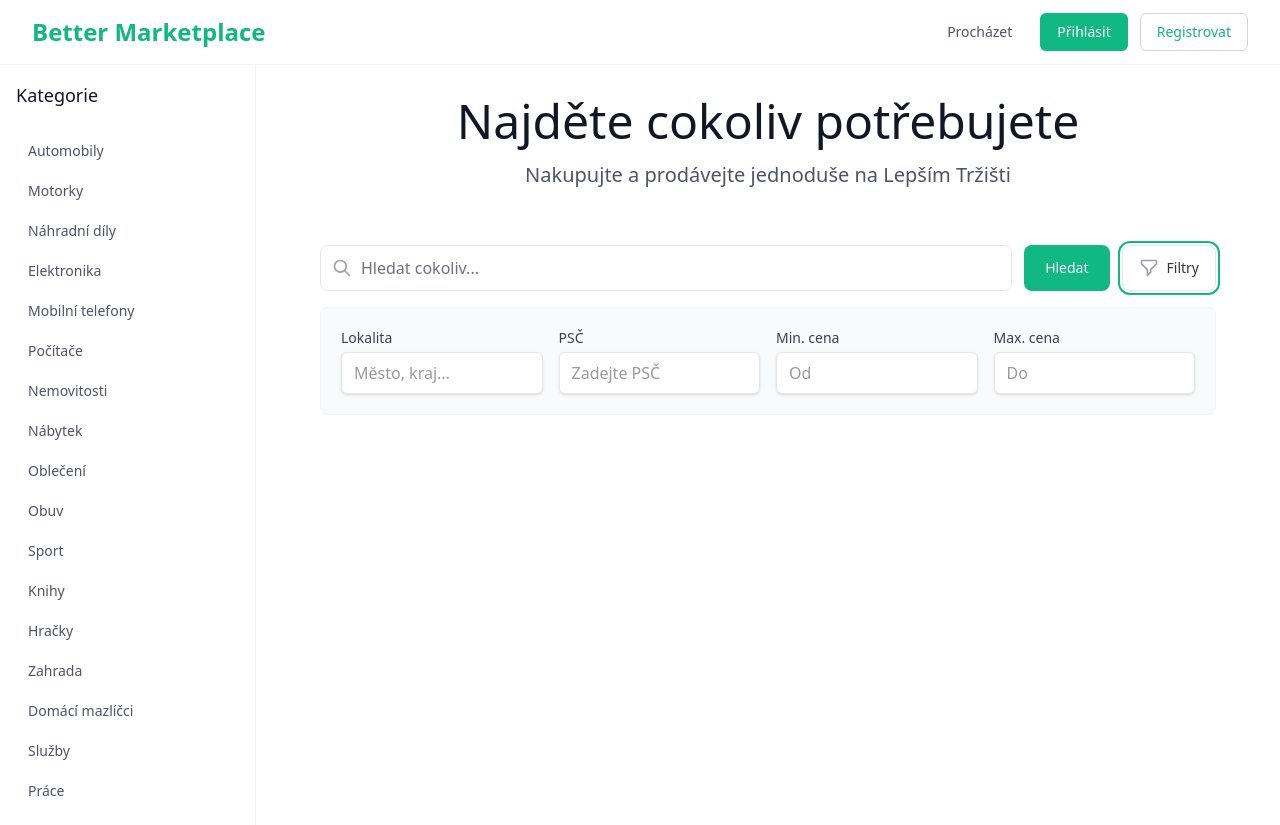
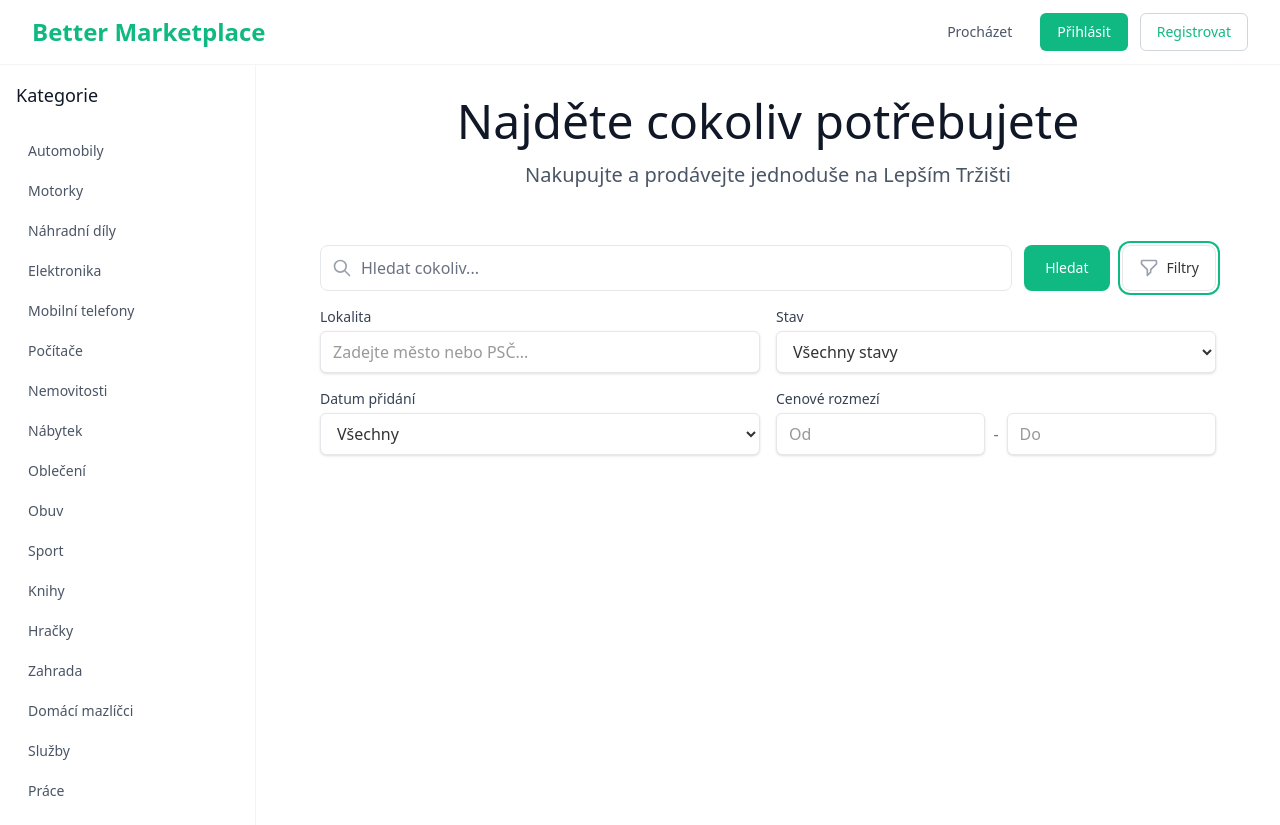
Before and after one commit to xfabo1/better-marketplace, a Next.js app: page / in a window 1280 px wide. Both pictures are taken after a click on the button "Filtry". Built offline with nearby package versions, Linux system fonts and the light colour scheme.

Commit message:
Improve the searching abilities

```diff
--- a/src/app/listings/page.tsx
+++ b/src/app/listings/page.tsx
@@ -1,8 +1,9 @@
 "use client";
 
-import { useState } from "react";
+import { useState, useEffect } from "react";
 import Image from "next/image";
 import Link from "next/link";
+import { useSearchParams } from "next/navigation";
 import Header from "@/components/Header";
 import Sidebar from "@/components/Sidebar";
 
@@ -267,6 +268,9 @@ const dateFilterOptions = [
 const ITEMS_PER_PAGE = 9;
 
 export default function ListingsPage() {
+  const searchParams = useSearchParams();
+
+  // Initialize state from URL parameters
   const [locationQuery, setLocationQuery] = useState("");
   const [selectedCondition, setSelectedCondition] = useState("all");
   const [sortBy, setSortBy] = useState("newest");
@@ -276,6 +280,25 @@ export default function ListingsPage() {
   const [dateFilter, setDateFilter] = useState("all");
   const [minPrice, setMinPrice] = useState("");
   const [maxPrice, setMaxPrice] = useState("");
+
+  // Apply URL parameters on component mount
+  useEffect(() => {
+    if (searchParams) {
+      const q = searchParams.get("q");
+      const location = searchParams.get("location");
+      const condition = searchParams.get("condition");
+      const date = searchParams.get("date");
+      const min = searchParams.get("minPrice");
+      const max = searchParams.get("maxPrice");
+
+      if (q) setSearchQuery(q);
+      if (location) setLocationQuery(location);
+      if (condition) setSelectedCondition(condition);
+      if (date) setDateFilter(date);
+      if (min) setMinPrice(min);
+      if (max) setMaxPrice(max);
+    }
+  }, [searchParams]);
 
   // Filter listings based on selected filters
   const filteredListings = allListings.filter((listing) => {
--- a/src/components/SearchBar.tsx
+++ b/src/components/SearchBar.tsx
@@ -1,30 +1,58 @@
 "use client";
 
 import { useState } from "react";
+import { useRouter } from "next/navigation";
+
+// Import conditions from listings page
+const conditions = [
+  { id: "all", name: "Všechny stavy" },
+  { id: "nove", name: "Nové" },
+  { id: "jako_nove", name: "Použité - jako nové" },
+  { id: "velmi_dobre", name: "Použité - velmi dobrý stav" },
+  { id: "dobre", name: "Použité - dobrý stav" },
+  { id: "horsi", name: "Použité - horší stav" }
+];
+
+// Date filter options
+const dateFilterOptions = [
+  { label: "Všechny", value: "all" },
+  { label: "Dnes", value: "today" },
+  { label: "Tento týden", value: "week" },
+  { label: "Tento měsíc", value: "month" },
+];
 
 interface SearchBarProps {
   onSearch?: (query: string) => void;
 }
 
 export default function SearchBar({ onSearch }: SearchBarProps) {
+  const router = useRouter();
   const [isFiltersOpen, setIsFiltersOpen] = useState(false);
   const [location, setLocation] = useState("");
-  const [postalCode, setPostalCode] = useState("");
+  const [condition, setCondition] = useState("all");
+  const [dateFilter, setDateFilter] = useState("all");
   const [minPrice, setMinPrice] = useState("");
   const [maxPrice, setMaxPrice] = useState("");
   const [searchQuery, setSearchQuery] = useState("");
 
   const handleSearch = (e: React.FormEvent) => {
     e.preventDefault();
-    // Handle search logic here
-    console.log({
-      searchQuery,
-      location,
-      postalCode,
-      priceRange: { min: minPrice, max: maxPrice },
-    });
 
-    // Call the onSearch prop if provided
+    // Build the query parameters
+    const params = new URLSearchParams();
+
+    if (searchQuery) params.append("q", searchQuery);
+    if (location) params.append("location", location);
+    if (condition !== "all") params.append("condition", condition);
+    if (dateFilter !== "all") params.append("date", dateFilter);
+    if (minPrice) params.append("minPrice", minPrice);
+    if (maxPrice) params.append("maxPrice", maxPrice);
+
+    // Redirect to the listings page with the filters
+    const queryString = params.toString();
+    router.push(`/listings${queryString ? `?${queryString}` : ''}`);
+
+    // Call the onSearch prop if provided (for backward compatibility)
     if (onSearch) {
       onSearch(searchQuery);
     }
@@ -67,7 +95,7 @@ export default function SearchBar({ onSearch }: SearchBarProps) {
         </div>
 
         {isFiltersOpen && (
-          <div className="mt-4 grid grid-cols-1 md:grid-cols-2 lg:grid-cols-4 gap-4 p-5 bg-gray-50 rounded-lg border border-gray-100">
+          <div className="mt-4 grid grid-cols-1 sm:grid-cols-2 gap-4">
             <div>
               <label htmlFor="location" className="block text-sm font-medium text-gray-700">
                 Lokalita
@@ -76,51 +104,73 @@ export default function SearchBar({ onSearch }: SearchBarProps) {
                 type="text"
                 id="location"
                 className="mt-1 block w-full border border-gray-200 rounded-md shadow-sm py-2 px-3 focus:outline-none focus:border-primary focus:ring-0 bg-white"
-                placeholder="Město, kraj..."
+                placeholder="Zadejte město nebo PSČ..."
                 value={location}
                 onChange={(e) => setLocation(e.target.value)}
               />
             </div>
+
             <div>
-              <label htmlFor="postal-code" className="block text-sm font-medium text-gray-700">
-                PSČ
+              <label htmlFor="condition" className="block text-sm font-medium text-gray-700">
+                Stav
               </label>
-              <input
-                type="text"
-                id="postal-code"
+              <select
+                id="condition"
                 className="mt-1 block w-full border border-gray-200 rounded-md shadow-sm py-2 px-3 focus:outline-none focus:border-primary focus:ring-0 bg-white"
-                placeholder="Zadejte PSČ"
-                value={postalCode}
-                onChange={(e) => setPostalCode(e.target.value)}
-              />
+                value={condition}
+                onChange={(e) => setCondition(e.target.value)}
+              >
+                {conditions.map((cond) => (
+                  <option key={cond.id} value={cond.id}>
+                    {cond.name}
+                  </option>
+                ))}
+              </select>
             </div>
+
             <div>
-              <label htmlFor="min-price" className="block text-sm font-medium text-gray-700">
-                Min. cena
+              <label htmlFor="dateFilter" className="block text-sm font-medium text-gray-700">
+                Datum přidání
               </label>
-              <input
-                type="number"
-                id="min-price"
+              <select
+                id="dateFilter"
                 className="mt-1 block w-full border border-gray-200 rounded-md shadow-sm py-2 px-3 focus:outline-none focus:border-primary focus:ring-0 bg-white"
-                placeholder="Od"
-                min="0"
-                value={minPrice}
-                onChange={(e) => setMinPrice(e.target.value)}
-              />
+                value={dateFilter}
+                onChange={(e) => setDateFilter(e.target.value)}
+              >
+                {dateFilterOptions.map((option) => (
+                  <option key={option.value} value={option.value}>
+                    {option.label}
+                  </option>
+                ))}
+              </select>
             </div>
+
             <div>
-              <label htmlFor="max-price" className="block text-sm font-medium text-gray-700">
-                Max. cena
+              <label htmlFor="priceRange" className="block text-sm font-medium text-gray-700">
+                Cenové rozmezí
               </label>
-              <input
-                type="number"
-                id="max-price"
-                className="mt-1 block w-full border border-gray-200 rounded-md shadow-sm py-2 px-3 focus:outline-none focus:border-primary focus:ring-0 bg-white"
-                placeholder="Do"
-                min="0"
-                value={maxPrice}
-                onChange={(e) => setMaxPrice(e.target.value)}
-              />
+              <div className="mt-1 flex items-center space-x-2">
+                <input
+                  type="number"
+                  id="minPrice"
+                  placeholder="Od"
+                  className="block w-full border border-gray-200 rounded-md shadow-sm py-2 px-3 focus:outline-none focus:border-primary focus:ring-0 bg-white"
+                  value={minPrice}
+                  onChange={(e) => setMinPrice(e.target.value)}
+                  min="0"
+                />
+                <span className="text-gray-500">-</span>
+                <input
+                  type="number"
+                  id="maxPrice"
+                  placeholder="Do"
+                  className="block w-full border border-gray-200 rounded-md shadow-sm py-2 px-3 focus:outline-none focus:border-primary focus:ring-0 bg-white"
+                  value={maxPrice}
+                  onChange={(e) => setMaxPrice(e.target.value)}
+                  min="0"
+                />
+              </div>
             </div>
           </div>
         )}
```
